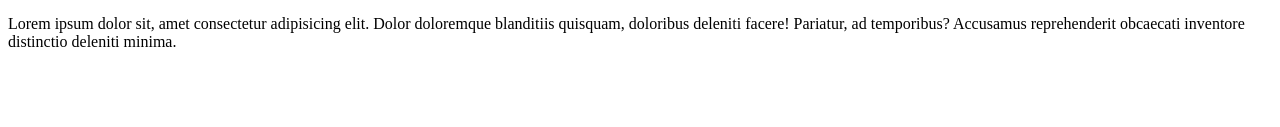
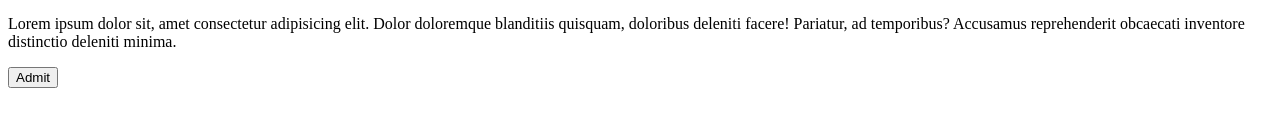
Before and after one commit to SiddiqurRahmanBD/website-today, a plain HTML site: page index.html in a window 1280 px wide. Shown: the part 449-576 px from the top of the page. Drawn offline with Linux system fonts and the light colour scheme.

Commit message:
CSS file Open

```diff
--- a/index.html
+++ b/index.html
@@ -14,6 +14,7 @@
                 <img src="../website-today/Image/Place 2.jpg" alt="">
                 <h3> New Destination</h3>
                 <p>Lorem ipsum dolor sit, amet consectetur adipisicing elit. Dolor doloremque blanditiis quisquam, doloribus deleniti facere! Pariatur, ad temporibus? Accusamus reprehenderit obcaecati inventore distinctio deleniti minima.</p>
+                <button>Admit</button>
             </div>
         </div>
     </section>
```
Also changed, not shown: Styles/card.css (added).
